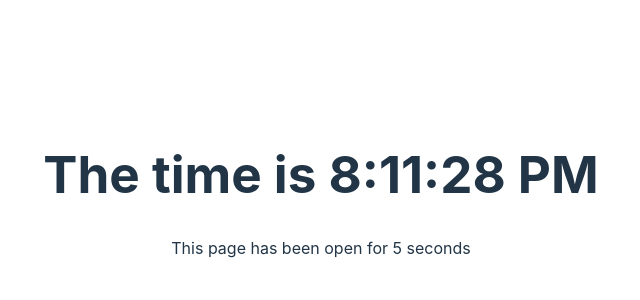
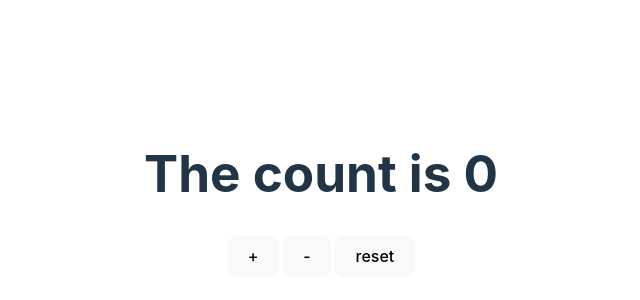
Before and after one commit to Filipe-vilela-felix/svelte-tutorial, a Svelte app: page / in a window 1280 px wide. Shown: the part 206-506 px from the top of the page, without its empty margins (319-959 px from the left). Built offline with nearby package versions, Linux system fonts and the light colour scheme.

Commit message:
custom-stores

```diff
--- a/src/App.svelte
+++ b/src/App.svelte
@@ -1,34 +1,32 @@
 <script>
-	import { time, elapsed } from './stores.js';
-
-	const formatter = new Intl.DateTimeFormat(
-		'en',
-		{
-			hour12: true,
-			hour: 'numeric',
-			minute: '2-digit',
-			second: '2-digit'
-		}
-	);
+    import { count } from "./stores";
 </script>
 
-<h1>The time is {formatter.format($time)}</h1>
+<h1>The count is {$count}</h1>
 
-<p>
-	This page has been open for
-	{$elapsed}
-	{$elapsed === 1 ? 'second' : 'seconds'}
-</p>
+<button on:click={count.increment}>+</button>
+<button on:click={count.decrement}>-</button>
+<button on:click={count.reset}>reset</button>
 
 <!--
 
-  Você pode criar uma loja cujo valor é baseado no valor de uma ou mais outras lojas com derivado.
-  Com base em nosso exemplo anterior, podemos criar uma loja que deriva o tempo em que a página foi aberta: (linhas 13 a 18 em stores.js);
-
-  É possível derivar uma store de várias stores de entrada, e um valor set explicitamente em vez de retorná-lo
-  (o que é útil para derivar valores de forma assíncrona). Consulte a referência da API para obter mais informações.
+  Contanto que um objeto implemente corretamente o método de assinatura, ele é um armazenamento.
+  Além disso, vale tudo. É muito fácil, portanto, criar repositórios personalizados com lógica específica do domínio.
 
   CONTEXTUALIZANDO O CÓDIGO:
-    Contexualização do código presente no commit passado. O código atual apenas sofreu algumas alterações
+    Este código é um exemplo de como usar uma loja gravável no Svelte para gerenciar um contador.
+    O código está dividido em dois arquivos: stores.js e App.svelte.
+
+    - No arquivo stores.js, é criada uma loja gravável chamada count que armazena o valor atual do contador.
+        A loja é criada usando a função writable do Svelte, que recebe como argumento o valor inicial da loja.
+
+    - A função createCount é usada para criar a loja e retornar um objeto com os métodos subscribe, increment, decrement e reset.
+        Esses métodos são usados para se inscrever na loja, incrementar, decrementar e redefinir o valor do contador, respectivamente.
+
+    - No arquivo App.svelte, importamos a loja count do arquivo stores.js e usamos seus métodos para gerenciar o contador.
+        Também usamos a sintaxe $count para acessar o valor atual da loja diretamente no template do componente.
+
+    - Por fim, adicionamos botões ao componente para incrementar, decrementar e redefinir o valor do contador usando os métodos da loja.
+        Quando um botão é clicado, o método correspondente da loja é chamado e o valor do contador é atualizado.
 
 -->
--- a/src/stores.js
+++ b/src/stores.js
@@ -1,18 +1,14 @@
-import { readable, derived } from 'svelte/store';
+import { writable } from "svelte/store";
 
-export const time = readable(new Date(), function start(set) {
-	const interval = setInterval(() => {
-		set(new Date());
-	}, 1000);
+function createCount() {
+    const { subscribe, set, update } = writable(0);
 
-	return function stop() {
-		clearInterval(interval);
-	};
-});
+    return {
+        subscribe,
+        increment: () => update((n) => n + 1),
+        decrement: () => update((n) => n - 1),
+        reset: () => set(0)
+    };
+}
 
-const start = new Date();
-
-export const elapsed = derived(
-	time,
-	($time) => Math.round(($time - start) / 1000)
-);
+export const count = createCount();
```
